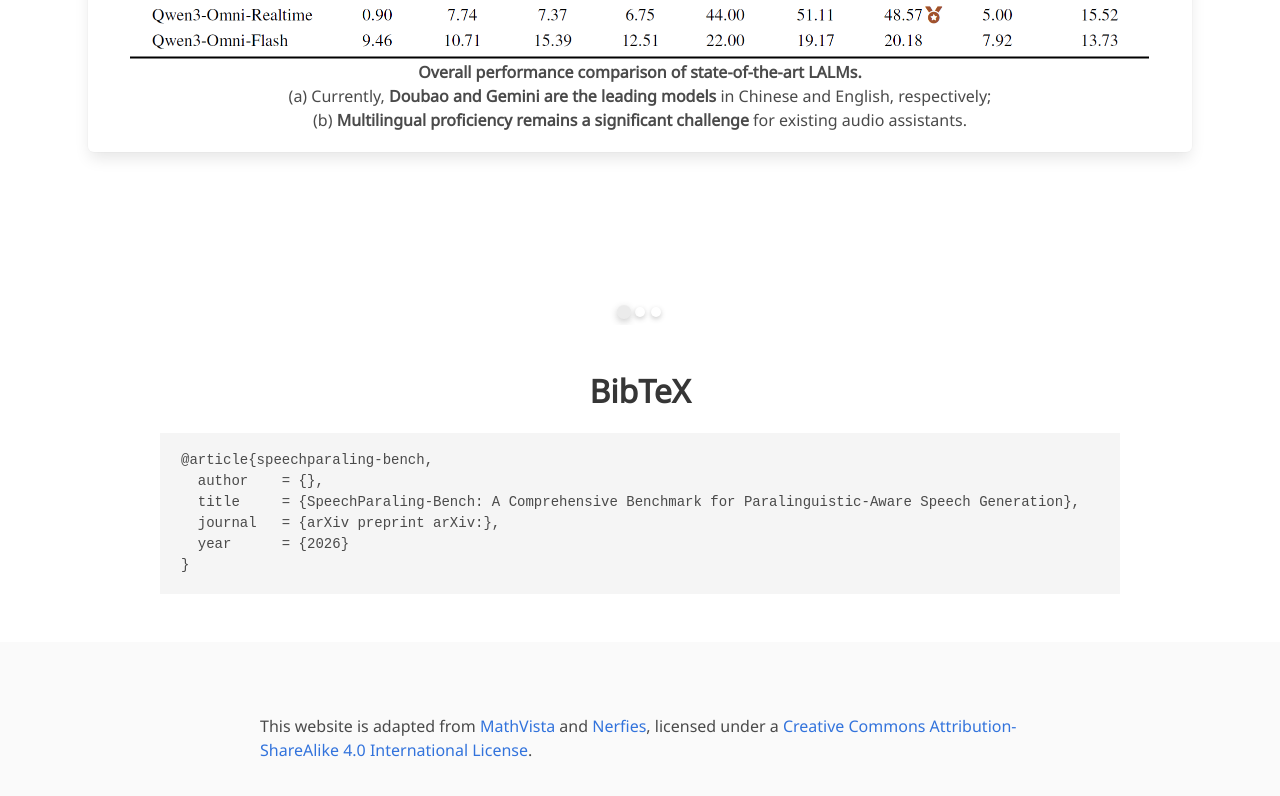
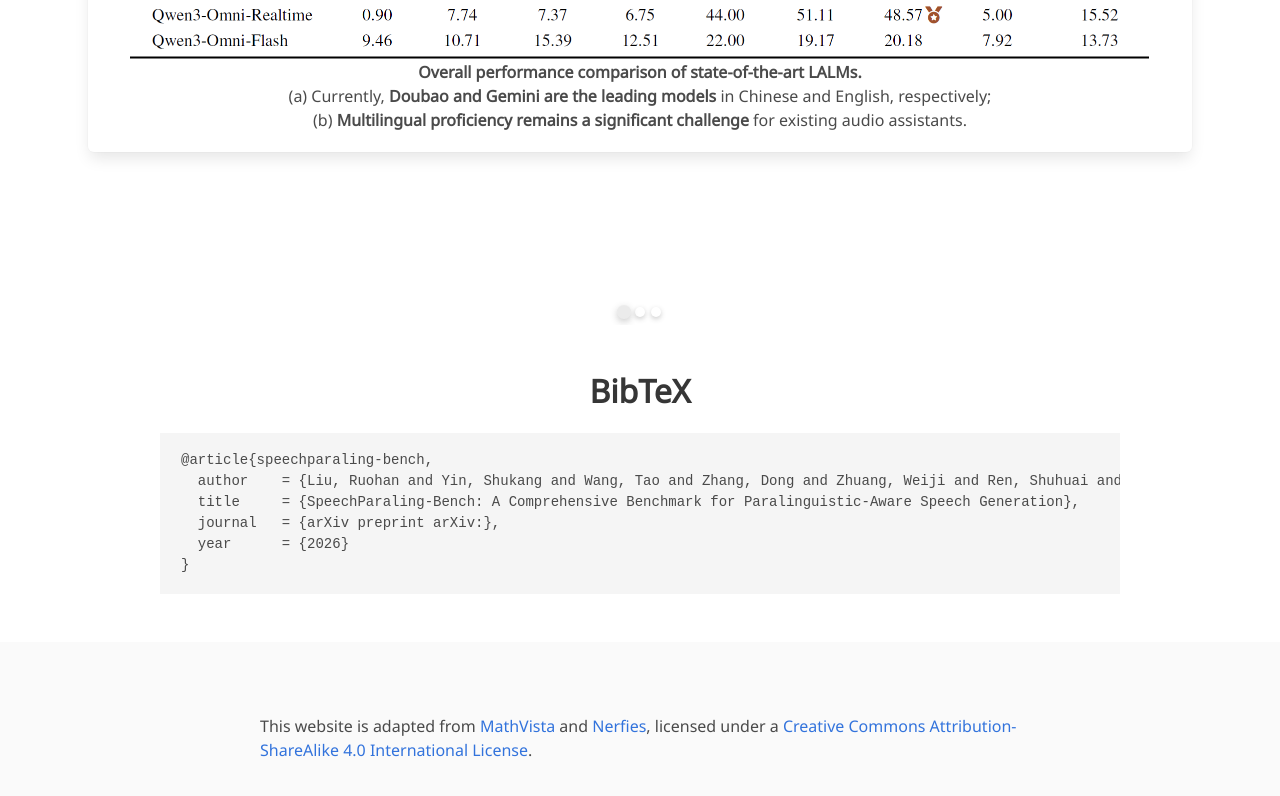
Before and after one commit to SpeechParaling-Bench/SpeechParaling-Bench.github.io, a plain HTML site: page index.html in a window 1280 px wide. Shown: the part 4522-5318 px from the top of the page. Drawn offline with nearby package versions, Linux system fonts and the light colour scheme; some icons are missing; a web font is replaced by a local one.

Commit message:
Update index.html

```diff
--- a/index.html
+++ b/index.html
@@ -797,7 +797,7 @@
   <div class="container is-max-desktop content">
     <h2 class="title is-3 has-text-centered">BibTeX</h2>
     <pre><code>@article{speechparaling-bench,
-  author    = {},
+  author    = {Liu, Ruohan and Yin, Shukang and Wang, Tao and Zhang, Dong and Zhuang, Weiji and Ren, Shuhuai and He, Ran and Shan, Caifeng and Fu, Chaoyou},
   title     = {SpeechParaling-Bench: A Comprehensive Benchmark for Paralinguistic-Aware Speech Generation},
   journal   = {arXiv preprint arXiv:},
   year      = {2026}
```
